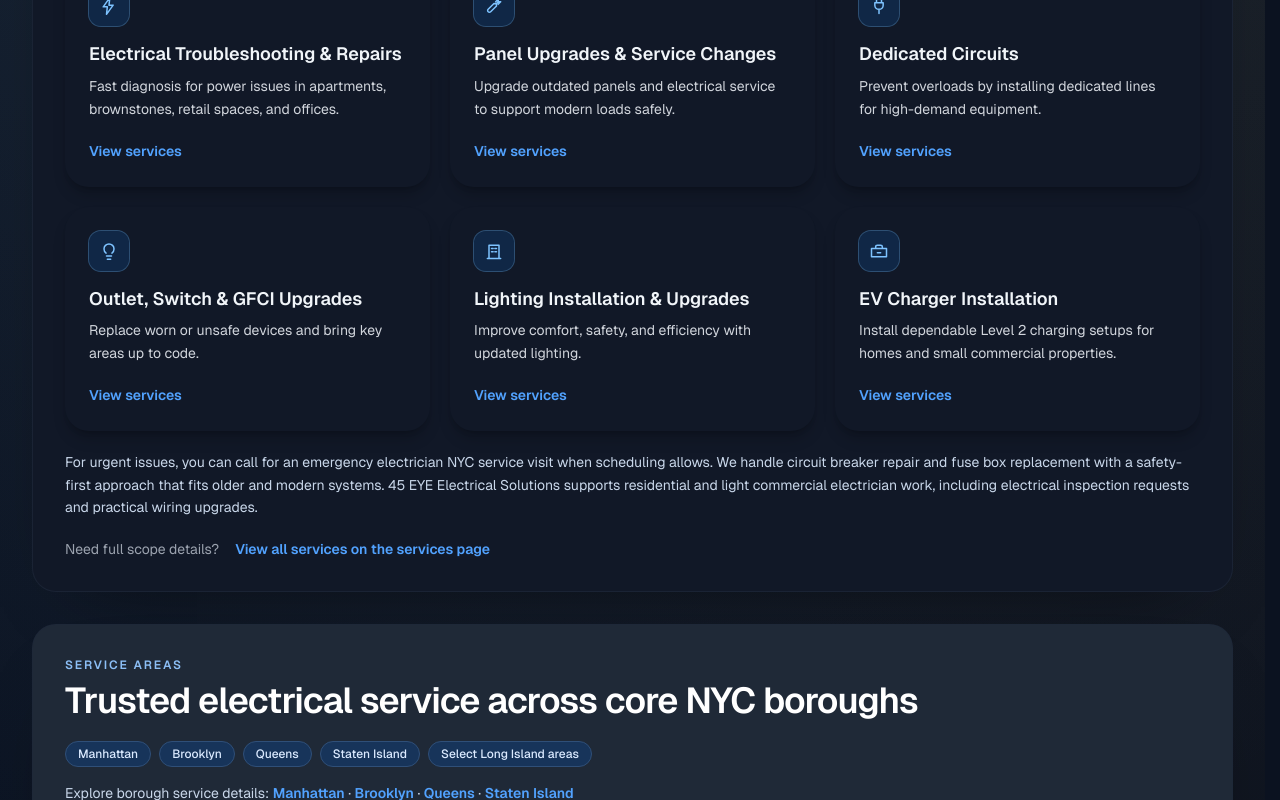
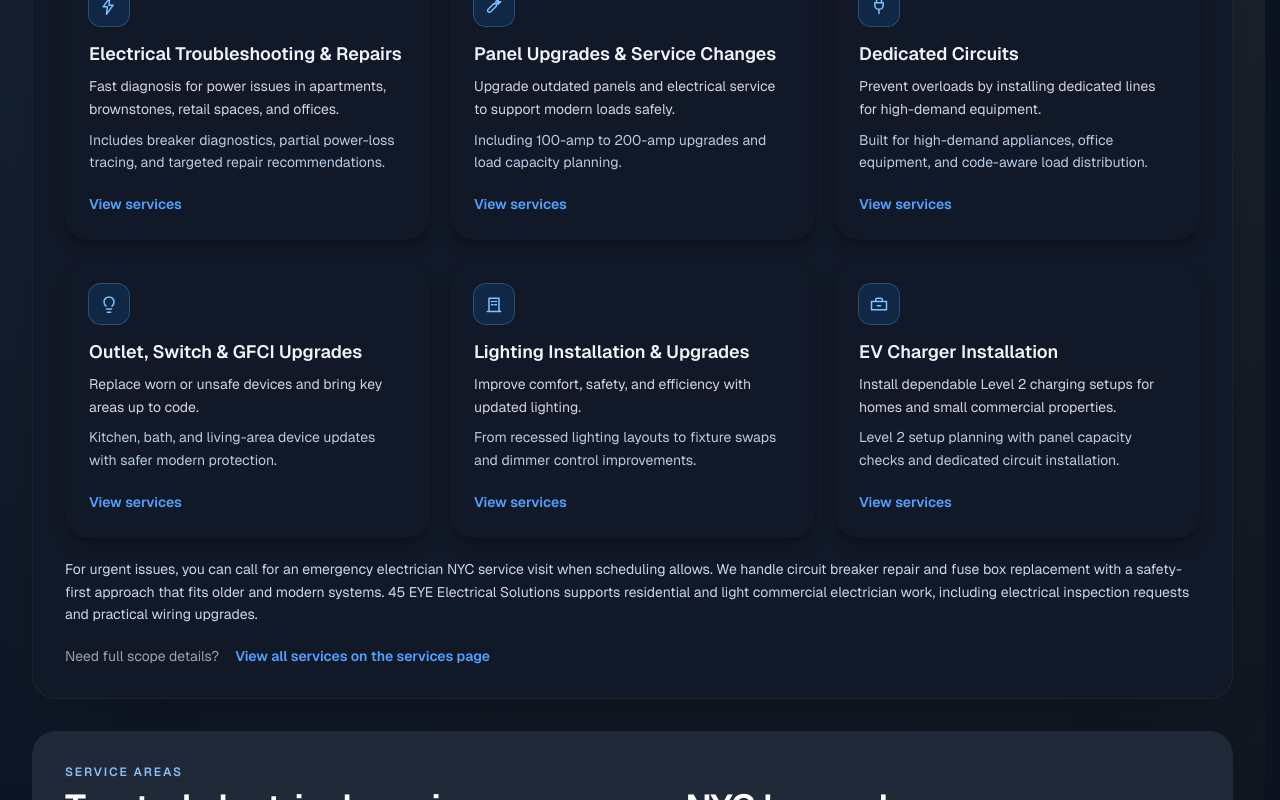
Before and after one commit to Eli45-23/45-eye-see, a Next.js app: page / in a window 1280 px wide. Shown: the part 860-1660 px from the top of the page. Built offline with nearby package versions, Linux system fonts and the light colour scheme.

Commit message:
chore: refine footer copy and service card microcopy

```diff
--- a/app/layout.tsx
+++ b/app/layout.tsx
@@ -140,8 +140,8 @@ export default function RootLayout({
                 ))}
               </ul>
               <p className="mt-3 text-xs text-[#9fb5d4]">
-                Licensed and insured NYC electrician serving Manhattan, Brooklyn, Queens, Staten
-                Island, and select Long Island service calls.
+                Licensed & insured NYC electrician providing residential and light commercial
+                electrical services across Manhattan, Brooklyn, Queens, and Staten Island.
               </p>
             </div>
             <CallCTA label={`Call ${business.phone}`} />
--- a/src/components/ServiceGrid.tsx
+++ b/src/components/ServiceGrid.tsx
@@ -67,6 +67,21 @@ const serviceIcons: readonly ServiceIcon[] = [
   { label: "Project support", Component: ToolboxIcon },
 ];
 
+const serviceMicrocopy: Partial<Record<ServiceBucket["name"], string>> = {
+  "Electrical Troubleshooting & Repairs":
+    "Includes breaker diagnostics, partial power-loss tracing, and targeted repair recommendations.",
+  "Panel Upgrades & Service Changes":
+    "Including 100-amp to 200-amp upgrades and load capacity planning.",
+  "Dedicated Circuits":
+    "Built for high-demand appliances, office equipment, and code-aware load distribution.",
+  "Outlet, Switch & GFCI Upgrades":
+    "Kitchen, bath, and living-area device updates with safer modern protection.",
+  "Lighting Installation & Upgrades":
+    "From recessed lighting layouts to fixture swaps and dimmer control improvements.",
+  "EV Charger Installation":
+    "Level 2 setup planning with panel capacity checks and dedicated circuit installation.",
+};
+
 type ServiceGridProps = {
   items: readonly ServiceBucket[];
 };
@@ -99,6 +114,9 @@ export function ServiceGrid({ items }: ServiceGridProps) {
             <p className="mt-2 text-sm leading-relaxed text-gray-300">
               {getPreviewSentence(service.description)}
             </p>
+            <p className="mt-2 text-sm leading-relaxed text-[#b9cbe3]">
+              {serviceMicrocopy[service.name] ?? `${service.commonJobs[0]}.`}
+            </p>
             <Link
               href={`/services#${slugify(service.name)}`}
               className="mt-5 inline-flex text-sm font-semibold text-blue-400 underline-offset-4 group-hover:text-blue-300 group-hover:underline"
```
Lines whose indentation alone changed are shown as unchanged.
